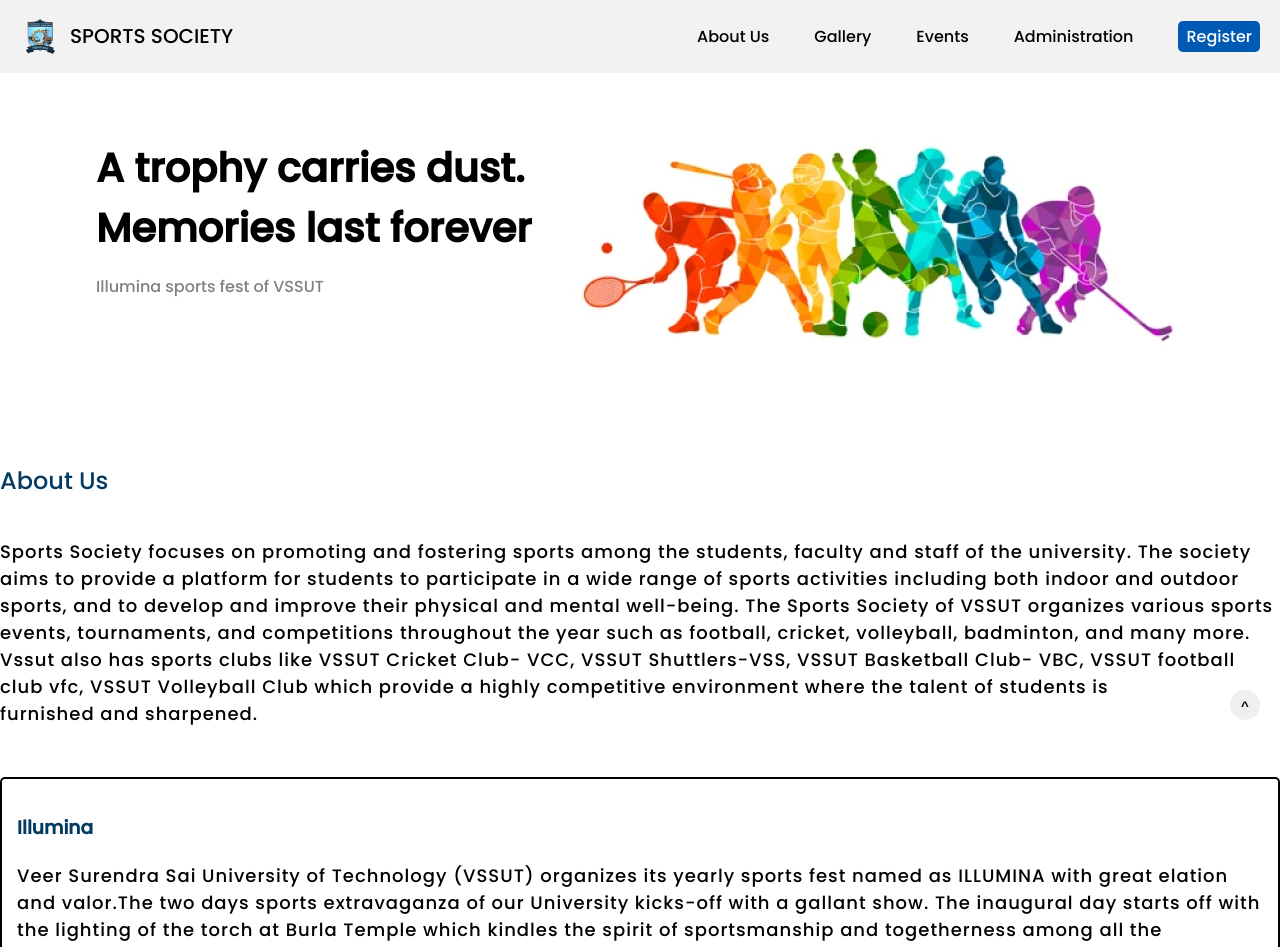
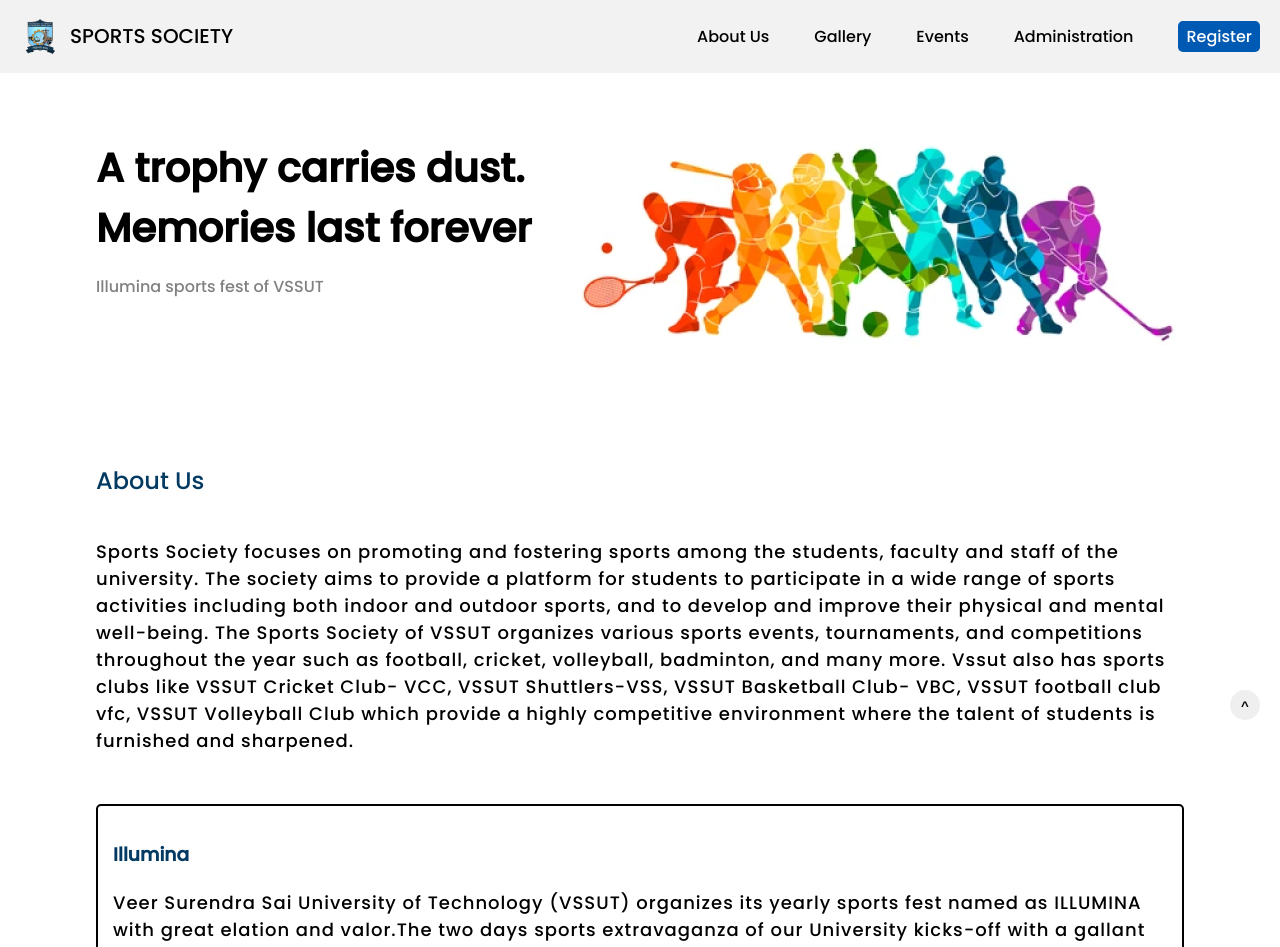
Before and after one commit to Sports-Society-VSSUT/Sports-Society-VSSUT-Website, a Next.js app in the folder frontend/: page / in a window 1280 px wide. Shown: the top 947 px of the page. Built offline with nearby package versions, Linux system fonts and the light colour scheme.

Commit message:
Update Hero.module.css

```diff
--- a/frontend/styles/Hero.module.css
+++ b/frontend/styles/Hero.module.css
@@ -25,7 +25,7 @@
     color: #818181;
 }
 .about{
-    max-width: 1300px;
+    max-width: 85vw;
     margin: 0 auto;
 }
 .about h2{
```
